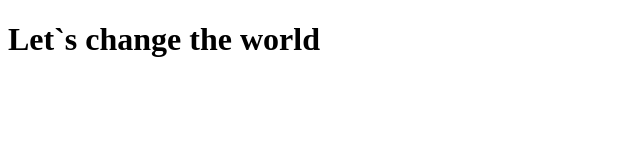
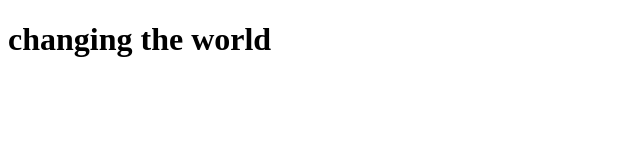
Before and after one commit to Shininggon/Gonchan-, a plain HTML site: page index.html in a window 1280 px wide. Shown: the whole page, without its empty margins (0-640 px from the left). Drawn offline with Linux system fonts and the light colour scheme.

Commit message:
Update index.html

```diff
--- a/index.html
+++ b/index.html
@@ -7,6 +7,6 @@
     <title>Document</title>
 </head>
 <body>
-    <h1>Let`s change the world</h1>
+    <h1>changing the world</h1>
 </body>
 </html>
```
